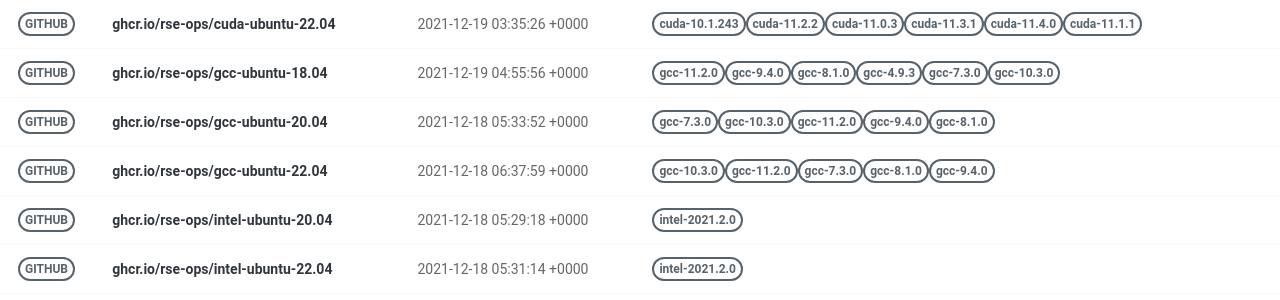
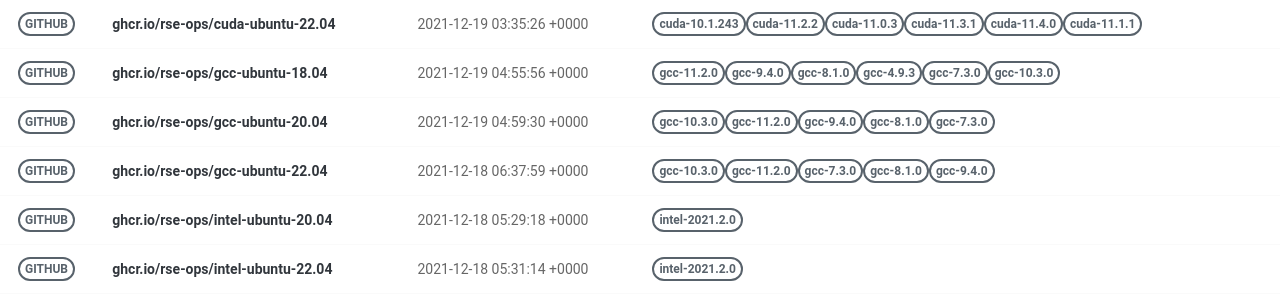
Before and after one commit to rse-ops/docker-images, a Jekyll site: the page built from pages/index.md, in a window 1280 px wide. Shown: the part 326-626 px from the top of the page. Built offline with Jekyll 4.4.1, drawn with Linux system fonts in a browser that asks for light colours; nearby versions of some CDN libraries.

Commit message:
Automated push to update library 2021-12-19

```diff
--- a/_library/ghcr.io-rse-ops-gcc-ubuntu-20.04.md
+++ b/_library/ghcr.io-rse-ops-gcc-ubuntu-20.04.md
@@ -1,14 +1,11 @@
 ---
 layout: container
 name: ghcr.io/rse-ops/gcc-ubuntu-20.04
-updated_at: 2021-12-18 05:33:52.419946
+updated_at: 2021-12-19 04:59:30.577643
 
 
 container_url: https://github.com/orgs/rse-ops/packages/container/package/gcc-ubuntu-20.04
 versions:
- - tag: gcc-7.3.0
-   dockerfile: https://github.com/rse-ops/docker-images/blob/main/ubuntu/gcc/Dockerfile
-   manifest: https://crane.ggcr.dev/manifest/ghcr.io/rse-ops/gcc-ubuntu-20.04:gcc-7.3.0
  - tag: gcc-10.3.0
    dockerfile: https://github.com/rse-ops/docker-images/blob/main/ubuntu/gcc/Dockerfile
    manifest: https://crane.ggcr.dev/manifest/ghcr.io/rse-ops/gcc-ubuntu-20.04:gcc-10.3.0
```
Also changed, not shown: other parts of _library/ghcr.io-rse-ops-gcc-ubuntu-20.04.md (+3 -0 lines).
